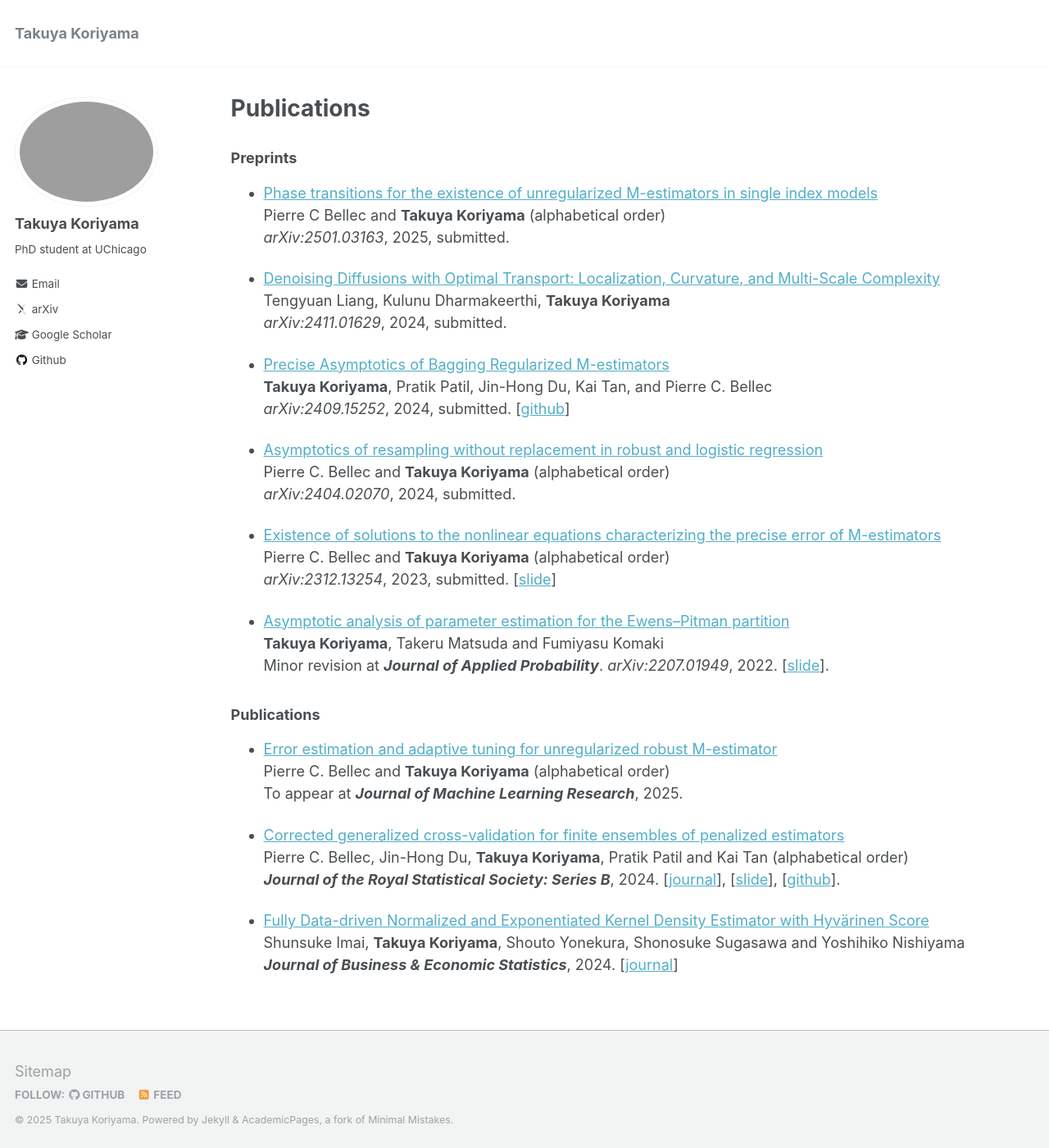
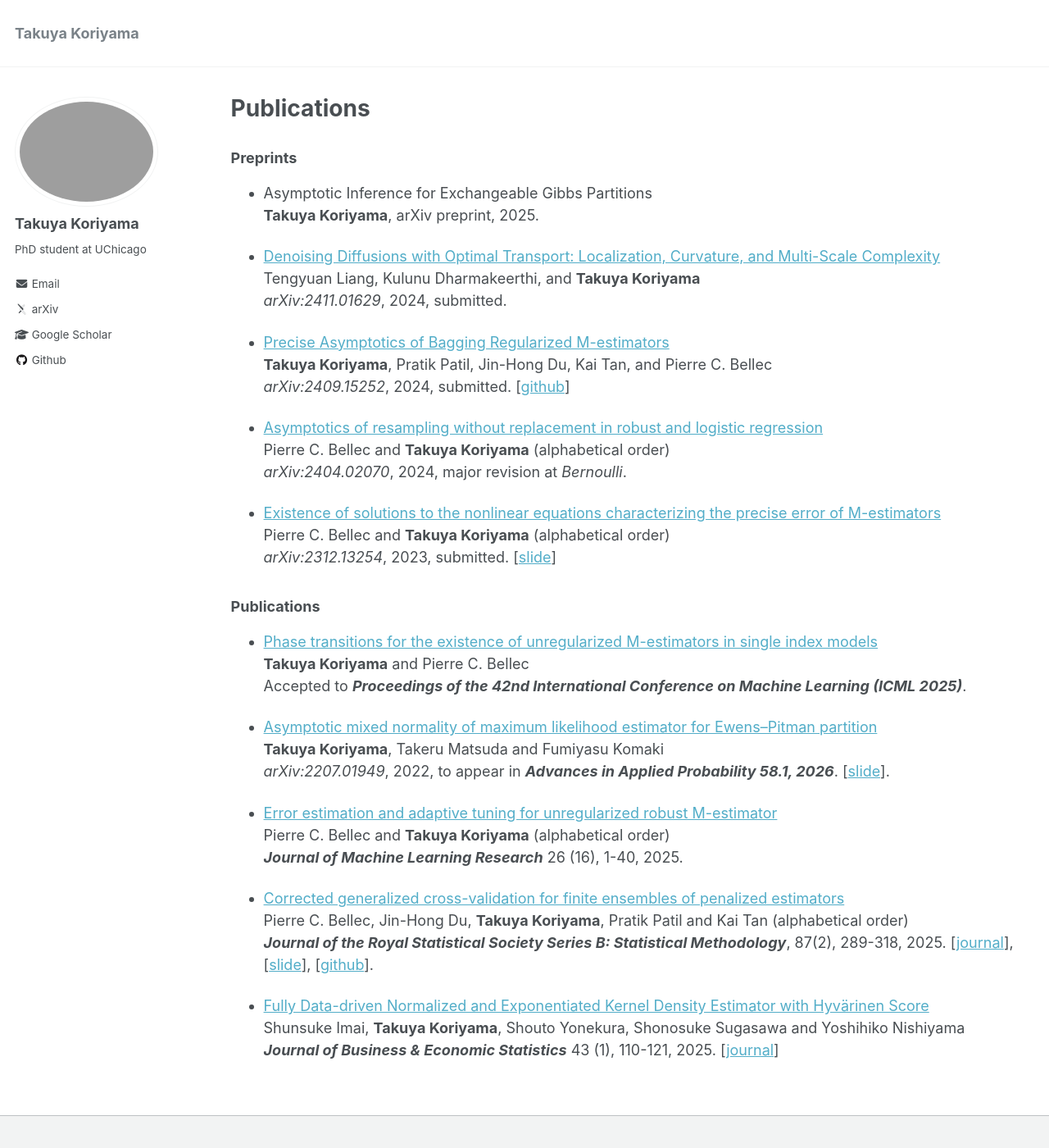
Before and after one commit to TakuyaKoriyama/takuyakoriyama.github.io, a Jekyll site: the page built from _pages/publications.md, in a window 1280 px wide and 1400 px high. Shown: the whole window at 82% size. Built offline with Jekyll 4.4.1, drawn with Linux system fonts in a browser that asks for light colours; some web fonts are replaced.

Commit message:
Update publications.md

```diff
--- a/_pages/publications.md
+++ b/_pages/publications.md
@@ -17,12 +17,11 @@ author_profile: true
 
 
 ### Preprints
-* [Phase transitions for the existence of unregularized M-estimators in single index models](https://arxiv.org/abs/2501.03163)\\
-Pierre C Bellec and __Takuya Koriyama__ (alphabetical order)\\
-*arXiv:2501.03163*, 2025, submitted.
+* Asymptotic Inference for Exchangeable Gibbs Partitions\\
+__Takuya Koriyama__, arXiv preprint, 2025.
 
 * [Denoising Diffusions with Optimal Transport: Localization, Curvature, and Multi-Scale Complexity](https://arxiv.org/abs/2411.01629)\\
-Tengyuan Liang, Kulunu Dharmakeerthi, __Takuya Koriyama__\\
+Tengyuan Liang, Kulunu Dharmakeerthi, and __Takuya Koriyama__\\
 *arXiv:2411.01629*, 2024, submitted.
 
 * [Precise Asymptotics of Bagging Regularized M-estimators](https://arxiv.org/abs/2409.15252)\\
@@ -31,25 +30,29 @@ __Takuya Koriyama__, Pratik Patil, Jin-Hong Du, Kai Tan, and Pierre C. Bellec \\
 
 * [Asymptotics of resampling without replacement in robust and logistic regression](https://arxiv.org/abs/2404.02070)\\
 Pierre C. Bellec and __Takuya Koriyama__ (alphabetical order) \\
-*arXiv:2404.02070*, 2024, submitted.
+*arXiv:2404.02070*, 2024, major revision at *Bernoulli*.
 
 * [Existence of solutions to the nonlinear equations characterizing the precise error of M-estimators](https://arxiv.org/abs/2312.13254)\\
 Pierre C. Bellec and __Takuya Koriyama__ (alphabetical order)\\
 *arXiv:2312.13254*, 2023, submitted. [[slide](../files/nonlinear_system_slide.pdf)]
 
-* [Asymptotic analysis of parameter estimation for the Ewens--Pitman partition](https://arxiv.org/abs/2207.01949)\\
+### Publications
+* [Phase transitions for the existence of unregularized M-estimators in single index models](https://arxiv.org/abs/2501.03163)\\
+__Takuya Koriyama__ and Pierre C. Bellec \\
+Accepted to __*Proceedings of the 42nd International Conference on Machine Learning (ICML 2025)*__.
+
+* [Asymptotic mixed normality of maximum likelihood estimator for Ewens--Pitman partition](https://arxiv.org/abs/2207.01949v4)\\
 __Takuya Koriyama__, Takeru Matsuda and Fumiyasu Komaki\\
-Minor revision at __*Journal of Applied Probability*__. *arXiv:2207.01949*, 2022. [[slide](../files/slide_ep.pdf)].
+*arXiv:2207.01949*, 2022, to appear in __*Advances in Applied Probability 58.1, 2026*__.  [[slide](../files/slide_ep.pdf)].
 
-### Publications
-* [Error estimation and adaptive tuning for unregularized robust M-estimator](https://arxiv.org/abs/2312.13257)\\
+* [Error estimation and adaptive tuning for unregularized robust M-estimator](https://jmlr.org/papers/v26/24-0060.html)\\
 Pierre C. Bellec and __Takuya Koriyama__ (alphabetical order) \\
-To appear at __*Journal of Machine Learning Research*__, 2025.
+__*Journal of Machine Learning Research*__ 26 (16), 1-40, 2025.
 
 * [Corrected generalized cross-validation for finite ensembles of penalized estimators](https://arxiv.org/abs/2310.01374)\\
 Pierre C. Bellec, Jin-Hong Du, __Takuya Koriyama__, Pratik Patil and Kai Tan (alphabetical order) \\
-__*Journal of the Royal Statistical Society: Series B*__, 2024. [[journal](https://doi.org/10.1093/jrsssb/qkae092)], [[slide](../files/slide_cgcv.pdf)], [[github](https://github.com/kaitan365/CorrectedGCV)].
+__*Journal of the Royal Statistical Society Series B: Statistical Methodology*__, 87(2), 289-318, 2025. [[journal](https://doi.org/10.1093/jrsssb/qkae092)], [[slide](../files/slide_cgcv.pdf)], [[github](https://github.com/kaitan365/CorrectedGCV)].
 
 * [Fully Data-driven Normalized and Exponentiated Kernel Density Estimator with Hyvärinen Score](https://arxiv.org/abs/2212.00984)\\
 Shunsuke Imai, __Takuya Koriyama__, Shouto Yonekura, Shonosuke Sugasawa and Yoshihiko Nishiyama\\
-__*Journal of Business & Economic Statistics*__, 2024. [[journal](https://www.tandfonline.com/doi/full/10.1080/07350015.2024.2326149?casa_token=_YOXJFqGXa0AAAAA%3AZCueJ9QbEp0N1Yvh8Bm0ieEefDcQECfZyzYWfPd2KTI_yxy9l7rt0cja6c5I4cyVJuAT7q2sfTzo)]
+__*Journal of Business & Economic Statistics*__ 43 (1), 110-121, 2025. [[journal](https://www.tandfonline.com/doi/full/10.1080/07350015.2024.2326149?casa_token=_YOXJFqGXa0AAAAA%3AZCueJ9QbEp0N1Yvh8Bm0ieEefDcQECfZyzYWfPd2KTI_yxy9l7rt0cja6c5I4cyVJuAT7q2sfTzo)]
```
